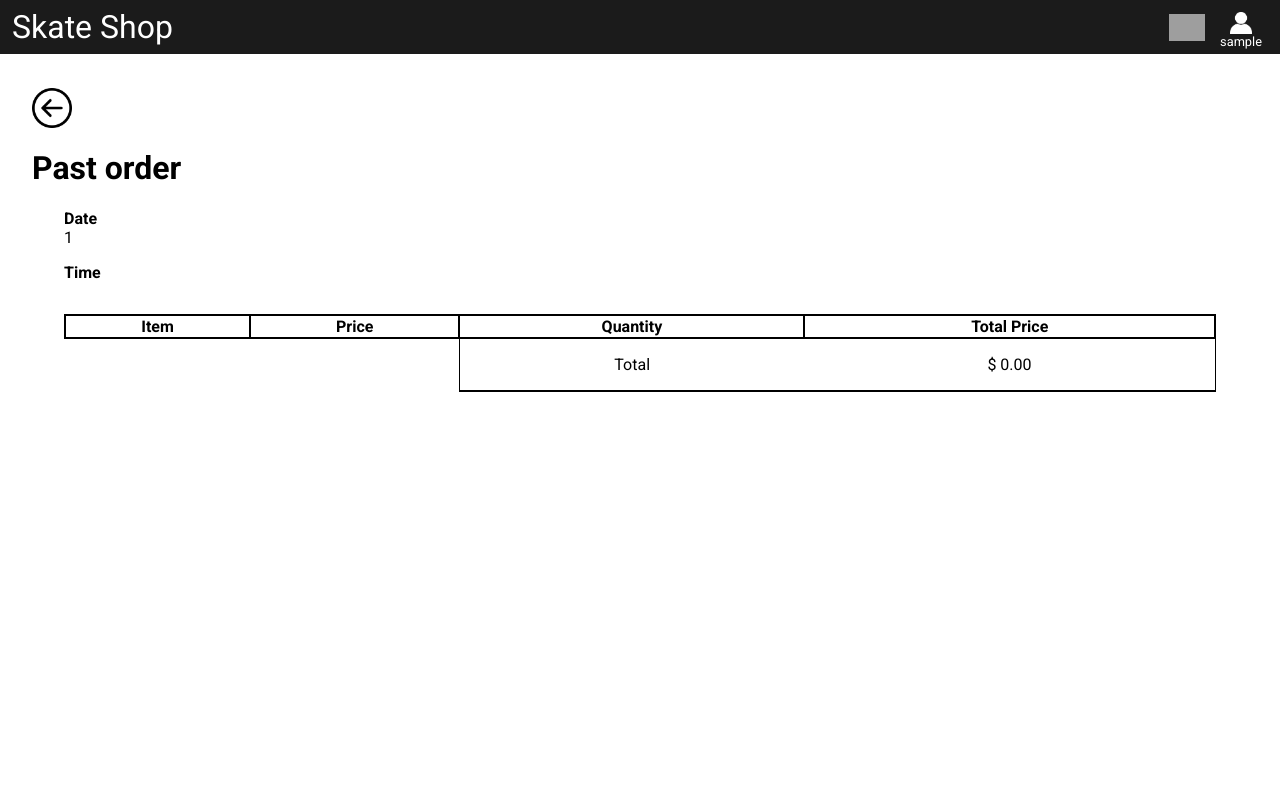
After one commit to tslaytor/php_project, a PHP site: page /views/past_order.php?date=1 in a window 1280 px wide. The commit adds this page. Run offline with PHP 8.4, Linux system fonts and the light colour scheme; the visitor is signed in with stand-in values (Sample User, id 1); data that the repository does not hold is empty; grey boxes are pictures that could not be loaded.

Commit message:
order history and related pages/functions working properly

```diff
--- a/confirm_purchase.php
+++ b/confirm_purchase.php
@@ -1,10 +1,10 @@
 <?php
 include_once('dbconnection.php');
 
-$user_id = $_POST['user_id'];
+
 
 $statement = $pdo->prepare('SELECT * FROM basket WHERE user_id = :user_id');
-$statement->bindValue(':user_id', $user_id);
+$statement->bindValue(':user_id', $_SESSION['user_id']);
 $statement->execute();
 $items = $statement->fetchAll(PDO::FETCH_ASSOC);
 var_dump($items);
@@ -18,7 +18,7 @@ if($items){
         $statement->execute();
     }
     $statement = $pdo->prepare('DELETE FROM basket WHERE user_id = :user_id');
-    $statement->bindValue(':user_id', $user_id);
+    $statement->bindValue(':user_id', $_SESSION['user_id']);
     $statement->execute();
 }
 
--- a/static/skate.js
+++ b/static/skate.js
@@ -110,7 +110,8 @@ $(document).ready(function(){
         var productPrice = Math.round(parseFloat($(this).siblings('.product-price').val()) * 100) / 100
 
         var totalItemPrice = $(this).siblings('.total-item-price');
-        var totalPriceDispay = $(this).parent().parent().siblings().children('.total-price-display')
+        var totalPriceDisplay = $(this).parent().parent().siblings().children('.total-price-display')
+        console.log
 
         if (quant >= stock){
             alert("We don't have enough in stock to add more to your basket")
@@ -132,17 +133,20 @@ $(document).ready(function(){
             totalCostValue.attr('value', newCost);
 
             var x = quant + 1.0
-                quantBox.val(x);
-                quantBox.attr('value', x)
+            quantBox.val(x);
+            quantBox.attr('value', x)
 
-                totalItems.val(totalItemsVal + 1.0)
-                totalItems.attr('value', totalItemsVal + 1.0)
+            totalItems.val(totalItemsVal + 1.0)
+            totalItems.attr('value', totalItemsVal + 1.0)
 
-                totalItemPrice.val((Math.round((parseFloat(totalItemPrice.val()) + productPrice) * 100) / 100).toFixed(2)) ;
-                totalPriceDispay.html(totalItemPrice.val());
+            totalItemPrice.val((Math.round((parseFloat(totalItemPrice.val()) + productPrice) * 100) / 100).toFixed(2)) ;
+            totalPriceDisplay.html(totalItemPrice.val());
 
-
-
+            var basketCount = $('.basket-count');
+            var basketCountValue = $('.basket-count_value')
+            var newBasketCount = parseInt(basketCountValue.val()) + 1
+            basketCount.html(newBasketCount);
+            basketCountValue.val(newBasketCount);
 
         });
         return false
@@ -164,7 +168,7 @@ $(document).ready(function(){
         // var stock = $(this).siblings('.product-stock').val();
         var productPrice = Math.round((parseFloat($(this).siblings('.product-price').val())) * 100) / 100
         var totalItemPrice = $(this).siblings('.total-item-price');
-        var totalPriceDispay = $(this).parent().parent().siblings().children('.total-price-display')
+        var totalPriceDisplay = $(this).parent().parent().siblings().children('.total-price-display')
 
         $.ajax({
             method: "post",
@@ -188,7 +192,7 @@ $(document).ready(function(){
                 totalItems.attr('value', totalItemsVal - 1)
 
                 totalItemPrice.val((Math.round((parseFloat(totalItemPrice.val()) - productPrice) * 100) / 100).toFixed(2)) ;
-                totalPriceDispay.html(totalItemPrice.val());
+                totalPriceDisplay.html(totalItemPrice.val());
 
             }
             else{
@@ -199,6 +203,14 @@ $(document).ready(function(){
                     $('.basket-message').css('display', 'block');
                 }
             }
+            var basketCount = $('.basket-count');
+            var basketCountValue = $('.basket-count_value')
+            var newBasketCount = parseInt(basketCountValue.val()) - 1
+            basketCount.html(newBasketCount);
+            basketCountValue.val(newBasketCount);
+            if(newBasketCount <= 0){
+                basketCount.css('display', 'none');
+            }
 
         });
         return false
@@ -208,7 +220,7 @@ $(document).ready(function(){
     $('.trash-svg').click(function(){
         var product_id = $(this).parents().siblings().children().children('.item-id').val();
         var user_id = ($('.user-id').val());
-        var item = $(this).parents().parents('.hb-item');
+        var item = $(this).parents().parents('.delete-item');
 
         var totalItems = $('.total-items')
         var totalItemsVal = parseInt(totalItems.val());
@@ -228,18 +240,23 @@ $(document).ready(function(){
 
             totalItems.val(totalItemsVal - quant)
             totalItems.attr('value', totalItemsVal - quant)
-
-            // (***********) here
-
             var totalCostDisplay = $(".total-cost");
             var totalCostValue = $('.total-cost_value');
             var newCost =   Math.round((parseFloat(totalCostValue.val()) - totalItemPrice.val()) * 100) / 100;
             totalCostDisplay.html(newCost);
             totalCostValue.attr('value', newCost);
 
-
             if(totalItemsVal - quant <= 0){
                 $('.basket-message').css('display', 'block');
+            }
+
+            var basketCount = $('.basket-count');
+            var basketCountValue = $('.basket-count_value')
+            var newBasketCount = parseInt(basketCountValue.val()) - quant;
+            basketCount.html(newBasketCount);
+            basketCountValue.val(newBasketCount);
+            if(newBasketCount <= 0){
+                basketCount.css('display', 'none');
             }
         }
         )
@@ -251,7 +268,6 @@ $(document).ready(function(){
         $.ajax({
             method: "post",
             url: "../confirm_purchase.php",
-            data: { 'user_id': user_id}
         })
         .done(function(){
             window.location.replace("../views/order_history.php");
--- a/static/styles.css
+++ b/static/styles.css
@@ -4,7 +4,7 @@
 }
 
 body {
-    padding: 0;
+    padding: 2rem;
     margin: 0;
     margin-top: 56px;
 
@@ -21,6 +21,7 @@ body {
     position: fixed;
     width: 100%;
     top: 0;
+    left: 0;
 }
 
 .inner-nav-container {
@@ -131,10 +133,10 @@ body {
     color: black;
     background-color: rgb(206, 206, 206);
     position: absolute;
-    top: 47px;
-    right: 5px;
+    top: 58px;
+    right: 130px;
     display: none;
-    /* z-index: -1; */
+    min-width: 175px;
 }
 
 
@@ -234,37 +237,6 @@ div.sub-list.basket-list {
     text-align: center;
 }
 
-
-@media(min-width: 650px){
-    .nav-toggle-button{
-        display: none;
-    }
-
-    .inner-nav-container{
-        justify-content: space-between;
-    }
-
-    .nav-list {
-        display: flex !important;
-        flex-direction: row;
-        z-index: 1;
-        width: 100%;
-        max-width: 475px;
-        background-color: rgba(27, 27, 27, 0);
-        color: white;
-        position: static;
-    }
-    .nav-item {
-        display: flex;
-        justify-content: center;
-        margin: 0 6px;
-    }
-    .sub-list{
-        left: 0;
-        top: 24px;
-    }
-}
-
 .trash {
     fill: salmon;
 }
@@ -504,3 +424,178 @@ div.sub-list.basket-list {
     display: flex;
     flex-direction: column;
 }
+
+.table-wrap {
+    display: flex;
+    flex-direction: column;
+    padding: 2rem;
+}
+
+.table {
+    border-collapse: collapse;
+}
+
+.past-order {
+    display: flex;
+    border: solid black 2px;
+    margin: 0.5rem 1rem;
+}
+
+.past-order_image {
+    width: 150px;
+    min-width: 110px;
+    border-bottom: black solid 2px;
+}
+.past-order_image > img {
+    width: 100%;
+}
+
+.cell {
+    text-align: center;
+    padding: 1rem;
+    border: black solid 1px;
+    border-bottom: black solid 2px;
+    white-space: nowrap;
+}
+.past-order_title {
+    max-width: 100px;
+    border-right: none;
+    white-space: normal;
+}
+
+.table-heading {
+    border: solid black 2px;
+}
+
+.total {
+    border-right: none;
+}
+.figure {
+    border-left: none;
+}
+
+.table-row {
+    cursor: pointer;
+}
+
+.table-row:hover {
+    background-color: rgb(243, 255, 241);
+  }
+
+.cell > .hb-item_quantity-wrap.flex-row {
+    flex-direction: row;
+    justify-content: space-around;
+    margin: auto;
+}
+
+.basket-message {
+    text-align: center;
+    font-size: 48px;
+    color: red;
+}
+
+.sub-list > .basket-message {
+    font-size: 1.5rem;
+}
+
+.back-button {
+    display: inline-block;
+    height: 40px;
+    width: 40px;
+}
+
+.back-button > img {
+    width: 100%;
+}
+
+.splash,
+.brand-homepage {
+    min-width: 315px;
+}
+.splash > img {
+    width: 100%;
+
+}
+
+
+@media(min-width: 320px){
+    .products {
+        grid-template-columns: repeat(2, 1fr);
+    }
+}
+
+@media(min-width: 435px){
+    .brand-homepage {
+        grid-template-columns: repeat(3, 1fr);
+    }
+}
+
+@media(min-width: 560px){
+    .products {
+        grid-template-columns: repeat(3, 1fr);
+    }
+}
+
+@media(min-width: 590px){
+    .brand-homepage {
+        grid-template-columns: repeat(4, 1fr);
+    }
+}
+
+@media(min-width: 650px){
+    .nav-toggle-button{
+        display: none;
+    }
+
+    .inner-nav-container{
+        justify-content: space-between;
+    }
+
+    .nav-list {
+        display: flex;
+        flex-direction: row;
+        z-index: 1;
+        width: 100%;
+        max-width: 475px;
+        background-color: rgba(27, 27, 27, 0);
+        color: white;
+        position: static;
+    }
+    .nav-item {
+        display: flex;
+        justify-content: center;
+        margin: 0 6px;
+    }
+    .sub-list{
+        left: 0;
+        top: 24px;
+    }
+
+    .outer-product-container {
+        flex-direction: row;
+    }
+}
+
+@media(min-width: 768px){
+    .products {
+        grid-template-columns: repeat(4, 1fr);
+    }
+}
+
+@media(min-width: 830px){
+    .brand-homepage {
+        grid-template-columns: repeat(5, 1fr);
+    }
+}
+
+@media(min-width: 1050px){
+    .brand-homepage {
+        grid-template-columns: repeat(6, 1fr);
+    }
+}
+
+@media(min-width: 1500px){
+    .brand-homepage {
+        grid-template-columns: repeat(7, 1fr);
+    }
+}
--- a/views/header.php
+++ b/views/header.php
@@ -2,7 +2,6 @@
     include_once('../dbconnection.php');
     session_start();
 
-    var_dump($_POST);
     // reassign session values if login form submitted
     if($_SERVER['REQUEST_METHOD'] === "POST"){
         if(array_key_exists('logout', $_POST)){
@@ -21,7 +20,7 @@
                     $_SESSION['username'] = $user['username'];
                 }
                 else {
-                    var_dump($_SESSION);
+                    echo 'error';
                 }
             }
         }
@@ -70,7 +69,6 @@
                                 <span class="plus-minus">&plus;</span>
                                 <span><?php echo ucwords($category['category_title'])?></span>
                                 <ul class="sub-list">
-
                                     <?php foreach($sub_items as $sub_item): ?>
                                         <?php if($sub_item["category_id"] === $category["id"]): ?>
                                             <li class="sub-list_item">
@@ -93,26 +91,30 @@
 
                 <div class="basket">
                     <img class="basket-image"  src="../images/icons/basket/pngaaa.com-460382.png"></img>
-                        <span class="basket-count"></span>
-                        <div class="sub-list basket-list">
-                            <?php
-                            if(array_key_exists('username', $_SESSION)) :?>
+                    <?php if(array_key_exists('username', $_SESSION)) :?>
                         <?php
                         $statement = $pdo->prepare('SELECT * FROM basket WHERE user_id = :user_id ');
                         $statement->bindValue(':user_id', $_SESSION['user_id']);
                         $statement->execute();
                         $items = $statement->fetchAll(PDO::FETCH_ASSOC);
-                                ?>
-                                <input type="hidden" class="user-id" value="<?php echo $_SESSION['user_id']?>">
 
-                                    <div class= <?php  echo !$items ? "basket-message" : "basket-message hidden" ?> >Basket empty</div>
-
-                                    <?php
                         $total = 0;
                         foreach($items as $item){
                         $total += $item['quantity'];
-                                    }
-                                        ?>
+                        } ?>
+                        <input type="hidden" class="basket-count_value" value="<?php echo $total ?>">
+                        <span class="basket-count" <?php echo $total <= 0 ? "style='display:none'" : "" ?>><?php echo $total ?></span>
+                    <?php endif ?>
+
+
+
+                    <div class="sub-list basket-list">
+
+                    <?php if(array_key_exists('username', $_SESSION)) :?>
+                        <input type="hidden" class="user-id" value="<?php echo $_SESSION['user_id']?>">
+                        <div class= <?php  echo !$items ? "basket-message" : "basket-message hidden" ?>>Basket empty</div>
+
+
                         <input type="hidden" class="total-items" value="<?php echo $total;?>">
                         <?php foreach($items as $item) :?>
                             <?php
@@ -121,7 +123,7 @@
                                 $statement->execute();
                                 $product = $statement->fetch(PDO::FETCH_ASSOC);
                             ?>
-                                        <div class="hb-item">
+                            <div class="hb-item delete-item">
                                 <div class="hb-item_title"><?php echo $product['title'] ;?></div>
                                 <img class="hb-item_image" src="<?php echo '../'. $product['image']?>" style="width: 40px; height: auto;">
                                 <div  class="hb-item_quantity-wrap">
@@ -172,9 +174,6 @@
                         <?php else :?>
                             <div class="basket-message">Basket Empty</div>
                         <?php endif ?>
-
-
-
                 </div>
             </div>
 
@@ -203,7 +202,7 @@
                                         <label>Password</label>
                                         <input type="password" name="password">
                                     </div>
-                                    <input type="submit">
+                                    <input type="submit" value="Login">
                                     <a>Register</a>
                                 </form>
                             <?php else : ?>
--- /dev/null
+++ b/views/past_order.php
@@ -0,0 +1,67 @@
+<a href="order_history.php" class="back-button"><img src="../images/icons/back-button/back-button.png"></a>
+<h1>Past order</h1>
+
+<?php
+list($date, $time) = explode(" ", $_GET['date']);
+
+
+
+include_once('header.php');
+if(!array_key_exists('user_id', $_SESSION)):?>
+    <div class="basket-message">Login to view page</div>
+
+<?php else:
+    $statement = $pdo->prepare('SELECT * FROM order_history WHERE date = :date AND user_id = :user_id');
+    $statement->bindValue(':date', $_GET['date']);
+    $statement->bindValue(':user_id', $_SESSION['user_id']);
+    $statement->execute();
+    $orders = $statement->fetchAll(PDO::FETCH_ASSOC);
+
+    $total = 0;
+    ?>
+    <div style="padding-left: 2rem;">
+        <div><b>Date</b></div>
+        <div style="margin-bottom: 1rem;"><?php echo $date ?></div>
+        <div><b>Time</b></div>
+        <div><?php echo $time ?></div>
+    </div>
+
+    <div class="table-wrap">
+        <table class="table">
+            <thead>
+                <tr>
+                    <th class="table-heading" colspan="2">Item</th>
+                    <th class="table-heading">Price</th>
+                    <th class="table-heading">Quantity</th>
+                    <th class="table-heading">Total Price</th>
+                </tr>
+            </thead>
+            <tbody>
+                <?php foreach($orders as $order):
+                        $statement = $pdo->prepare('SELECT * FROM products WHERE id = :product_id');
+                        $statement->bindValue(':product_id', $order['product_id']);
+                        $statement->execute();
+                        $product = $statement->fetch(PDO::FETCH_ASSOC);
+                        $total += $order['quantity'] * $product['price'];
+                    ?>
+                <tr>
+                    <td class="cell past-order_title"><?php echo $product['title']?></td>
+                    <td class="past-order_image"><img src="<?php echo '../'. $product['image']?>"></td>
+                    <td class="cell"><span>$ </span><span><?php echo $product['price']?></span></td>
+                    <td class="cell"><span><?php echo $order['quantity']?></span></td>
+                    <td class="cell"><span>$ </span><span><?php echo number_format($order['quantity'] * $product['price'], 2, ".", ",")?></span></td>
+                </tr>
+                <?php endforeach ?>
+            </tbody>
+            <tr>
+                    <td class=""></td>
+                    <td class=""></td>
+                    <td class=""></td>
+                    <td class="cell total">Total</td>
+                    <td class="cell figure"><span>$ </span><span><?php echo number_format($total, 2, ".", ",")?></span></td>
+
+                </tr>
+        </table>
+    </div>
+
+<?php endif ?>
```
Also changed, not shown: other parts of static/styles.css (+13 -63 lines), views/basket_summary.php (+45 -33 lines), views/index.php (+4 -6 lines), views/order_history.php (+27 -15 lines), views/product.php (+10 -2 lines), views/product_list.php (+6 -2 lines), images/icons/back-button/back-button.png (added), images/rodneyhome/rodney-mullen-skateboarding.jpeg (added), 1 other file. Lines whose indentation alone changed are shown as unchanged.
